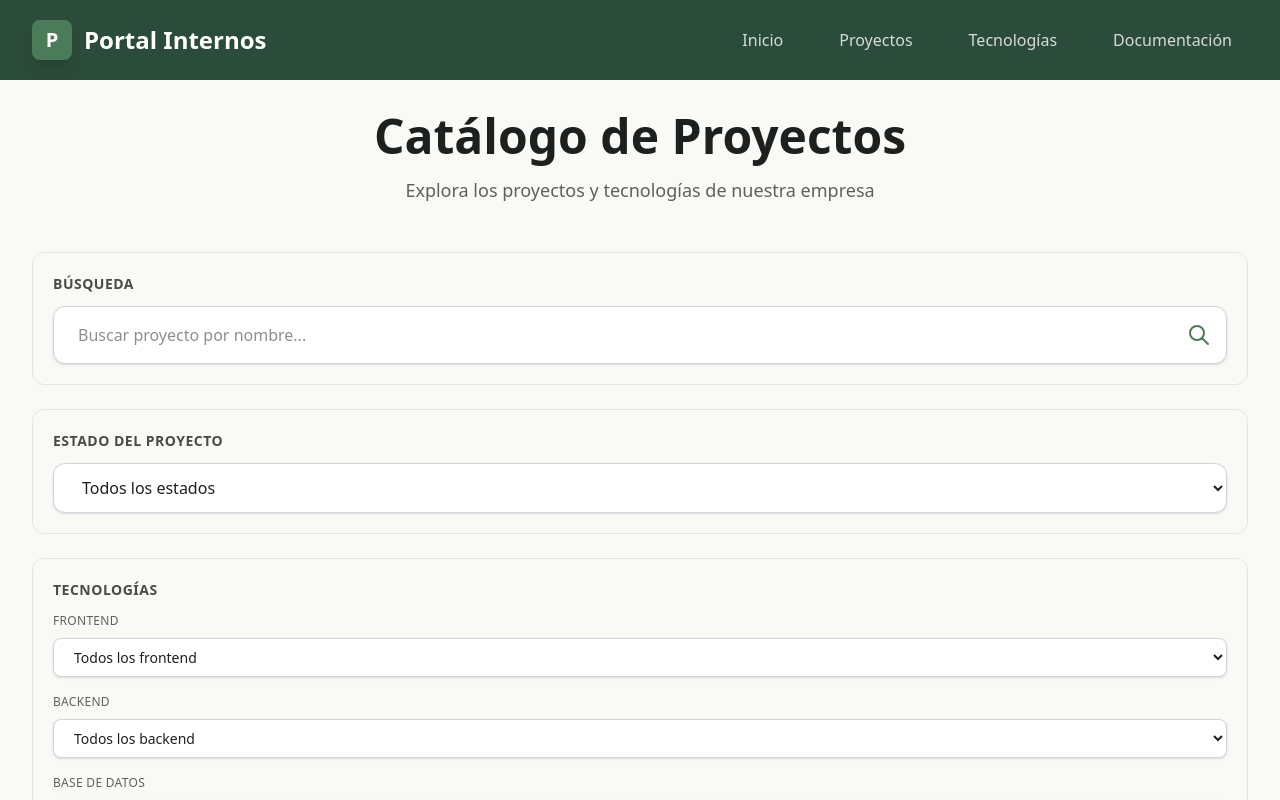
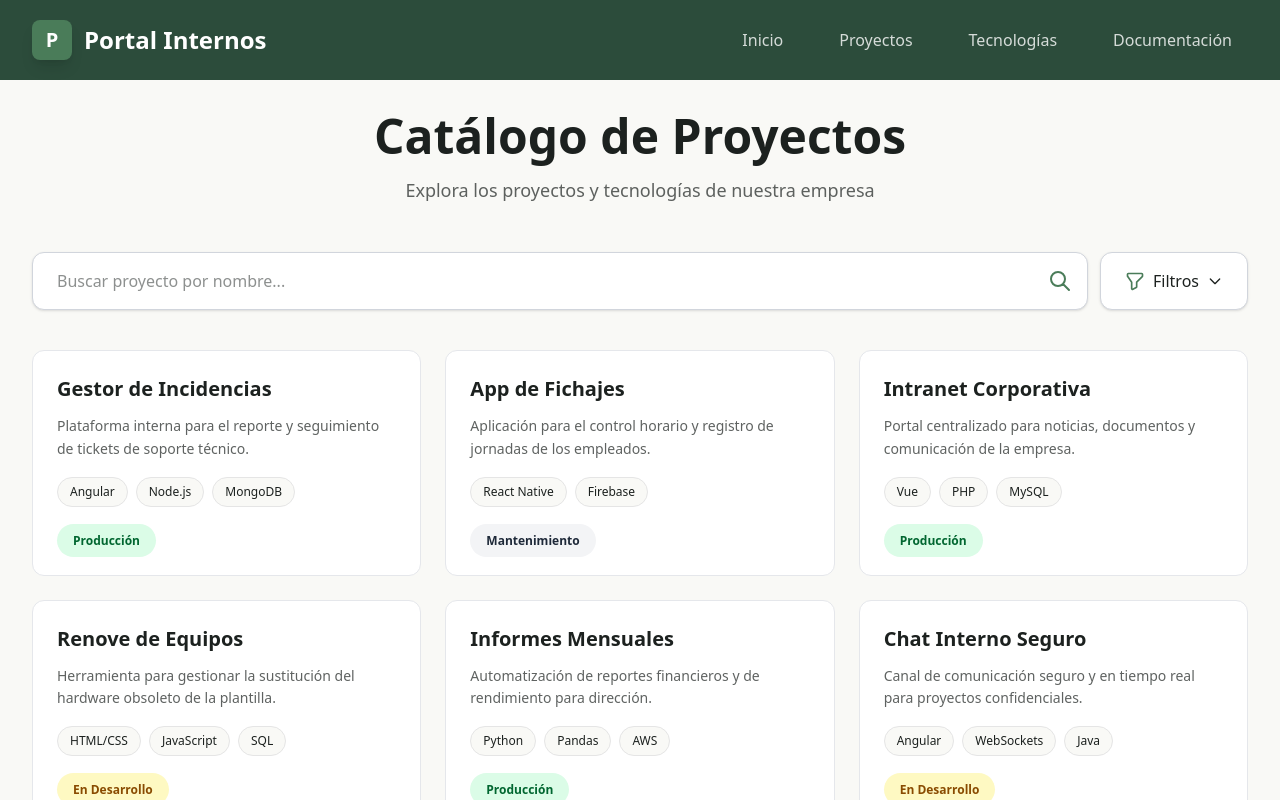
Before and after one commit to arturog99/portal-internos, an Angular app: page /proyectos in a window 1280 px wide. Shown: the top 800 px of the page. Built offline with nearby package versions, Linux system fonts and the light colour scheme.

Commit message:
feat: cards clicables con modal de detalles y filtros colapsables compactos

```diff
--- a/src/app/components/project-list/project-list.css
+++ b/src/app/components/project-list/project-list.css
@@ -39,3 +39,53 @@
   text-transform: uppercase;
   letter-spacing: 0.3px;
 }
+
+/* Modal de detalles del proyecto */
+.modal-overlay {
+  position: fixed;
+  inset: 0;
+  background-color: rgba(28, 33, 31, 0.5);
+  backdrop-filter: blur(4px);
+  display: flex;
+  align-items: center;
+  justify-content: center;
+  padding: 16px;
+  z-index: 50;
+  animation: overlay-in 0.2s ease;
+}
+
+.modal-content {
+  background-color: #fff;
+  border-radius: 16px;
+  padding: 28px;
+  width: 100%;
+  max-width: 520px;
+  max-height: 90vh;
+  overflow-y: auto;
+  box-shadow: 0 20px 50px rgba(28, 33, 31, 0.25);
+  animation: modal-in 0.25s ease;
+}
+
+.modal-close {
+  flex-shrink: 0;
+  color: #1C211F;
+  opacity: 0.5;
+  border-radius: 8px;
+  padding: 4px;
+  transition: all 0.2s ease;
+}
+
+.modal-close:hover {
+  opacity: 1;
+  background-color: #F9F9F6;
+}
+
+@keyframes overlay-in {
+  from { opacity: 0; }
+  to { opacity: 1; }
+}
+
+@keyframes modal-in {
+  from { opacity: 0; transform: translateY(16px) scale(0.98); }
+  to { opacity: 1; transform: translateY(0) scale(1); }
+}
--- a/src/app/components/project-list/project-list.html
+++ b/src/app/components/project-list/project-list.html
@@ -5,11 +5,10 @@
   <p class="text-lg" style="color: #1C211F; opacity: 0.7;">Explora los proyectos y tecnologías de nuestra empresa</p>
 </div>
 
-<div class="mb-10 space-y-6">
-  <!-- Grupo: Búsqueda -->
-  <div class="filter-group">
-    <h3 class="filter-group-title">Búsqueda</h3>
-    <div class="relative">
+<div class="mb-10">
+  <!-- Barra: búsqueda siempre visible + botón para desplegar filtros -->
+  <div class="flex flex-col sm:flex-row gap-3">
+    <div class="relative flex-1">
       <input
         type="text"
         [(ngModel)]="searchTerm"
@@ -23,14 +22,47 @@
         </svg>
       </div>
     </div>
+
+    <button
+      type="button"
+      (click)="toggleFilters()"
+      class="flex items-center justify-center gap-2 px-6 py-4 rounded-xl bg-white border shadow-sm transition-all duration-300 font-medium"
+      [class.border-gray-300]="!hasActiveFilters()"
+      style="color: #1C211F;"
+      [style.border-color]="hasActiveFilters() ? '#4A7C59' : ''"
+    >
+      <svg class="w-5 h-5" style="color: #4A7C59;" fill="none" stroke="currentColor" viewBox="0 0 24 24">
+        <path stroke-linecap="round" stroke-linejoin="round" stroke-width="2" d="M3 4a1 1 0 011-1h16a1 1 0 011 1v2a1 1 0 01-.293.707L14 13.414V19a1 1 0 01-.553.894l-4 2A1 1 0 018 21v-7.586L3.293 6.707A1 1 0 013 6V4z"/>
+      </svg>
+      <span>Filtros</span>
+      @if (hasActiveFilters()) {
+        <span class="w-2 h-2 rounded-full" style="background-color: #4A7C59;"></span>
+      }
+      <svg class="w-4 h-4 transition-transform duration-300" [class.rotate-180]="filtersExpanded()" fill="none" stroke="currentColor" viewBox="0 0 24 24">
+        <path stroke-linecap="round" stroke-linejoin="round" stroke-width="2" d="M19 9l-7 7-7-7"/>
+      </svg>
+    </button>
   </div>
 
-  <!-- Grupo: Estado del Proyecto -->
-  <div class="filter-group">
-    <h3 class="filter-group-title">Estado del Proyecto</h3>
+  <!-- Panel desplegable de filtros -->
+  @if (filtersExpanded()) {
+    <div class="filter-group mt-4">
+      <div class="flex items-center justify-between mb-4">
+        <h3 class="filter-group-title mb-0">Filtros avanzados</h3>
+        @if (hasActiveFilters()) {
+          <button type="button" (click)="clearFilters()" class="text-xs font-semibold underline" style="color: #4A7C59;">
+            Limpiar filtros
+          </button>
+        }
+      </div>
+
+      <!-- Filtros en grid: varios por fila para ahorrar espacio -->
+      <div class="grid grid-cols-1 sm:grid-cols-2 lg:grid-cols-3 gap-4">
+        <div class="tech-subgroup">
+          <label class="tech-subgroup-label">Estado</label>
           <select
             [(ngModel)]="selectedStatus"
-      class="w-full px-6 py-3 rounded-xl bg-white border border-gray-300 focus:outline-none focus:ring-2 focus:border-transparent shadow-sm transition-all duration-300 cursor-pointer"
+            class="w-full px-4 py-2 rounded-lg bg-white border border-gray-300 focus:outline-none focus:ring-2 focus:border-transparent shadow-sm transition-all duration-300 cursor-pointer text-sm"
             style="color: #1C211F; focus:ring-color: #4A7C59;"
           >
             <option value="">Todos los estados</option>
@@ -40,12 +72,6 @@
           </select>
         </div>
 
-  <!-- Grupo: Tecnologías -->
-  <div class="filter-group">
-    <h3 class="filter-group-title">Tecnologías</h3>
-
-    <div class="space-y-4">
-      <!-- Subgrupo: Frontend -->
         <div class="tech-subgroup">
           <label class="tech-subgroup-label">Frontend</label>
           <select
@@ -60,7 +86,6 @@
           </select>
         </div>
 
-      <!-- Subgrupo: Backend -->
         <div class="tech-subgroup">
           <label class="tech-subgroup-label">Backend</label>
           <select
@@ -75,7 +100,6 @@
           </select>
         </div>
 
-      <!-- Subgrupo: Base de Datos -->
         <div class="tech-subgroup">
           <label class="tech-subgroup-label">Base de Datos</label>
           <select
@@ -90,7 +114,6 @@
           </select>
         </div>
 
-      <!-- Subgrupo: Cloud/Infraestructura -->
         <div class="tech-subgroup">
           <label class="tech-subgroup-label">Cloud/Infraestructura</label>
           <select
@@ -106,13 +129,14 @@
         </div>
       </div>
     </div>
+  }
 </div>
 
 <div class="grid grid-cols-1 md:grid-cols-2 lg:grid-cols-3 gap-6">
 
   @for (proyecto of filteredProjects(); track proyecto.id) {
 
-    <div class="group bg-white rounded-xl p-6 border border-gray-200 hover:shadow-xl transition-all duration-300">
+    <div (click)="openProject(proyecto)" class="group bg-white rounded-xl p-6 border border-gray-200 hover:shadow-xl hover:-translate-y-1 transition-all duration-300 cursor-pointer">
       <h3 class="text-xl font-bold mb-3 transition-colors duration-300" style="color: #1C211F;">{{ proyecto.name }}</h3>
       <p class="mt-2 text-sm leading-relaxed" style="color: #1C211F; opacity: 0.7;">{{ proyecto.description }}</p>
 
@@ -146,3 +170,56 @@
   }
 
 </div>
+
+<!-- Modal de detalles del proyecto -->
+@if (selectedProject(); as proyecto) {
+  <div class="modal-overlay" (click)="closeProject()">
+    <div class="modal-content" (click)="$event.stopPropagation()">
+      <!-- Cabecera -->
+      <div class="flex items-start justify-between gap-4 mb-5">
+        <h2 class="text-2xl font-bold" style="color: #1C211F;">{{ proyecto.name }}</h2>
+        <button type="button" (click)="closeProject()" class="modal-close" aria-label="Cerrar">
+          <svg class="w-6 h-6" fill="none" stroke="currentColor" viewBox="0 0 24 24">
+            <path stroke-linecap="round" stroke-linejoin="round" stroke-width="2" d="M6 18L18 6M6 6l12 12"/>
+          </svg>
+        </button>
+      </div>
+
+      <!-- Descripción -->
+      <p class="text-sm leading-relaxed mb-6" style="color: #1C211F; opacity: 0.75;">{{ proyecto.description }}</p>
+
+      <!-- Tecnologías -->
+      <div class="mb-6">
+        <h3 class="filter-group-title mb-3">Tecnologías</h3>
+        <div class="flex flex-wrap gap-2">
+          @for (tag of proyecto.tags; track tag) {
+            <span class="text-xs px-3 py-1.5 rounded-full border" style="background-color: #F9F9F6; color: #1C211F; border-color: #E5E5E5;">{{ tag }}</span>
+          }
+        </div>
+      </div>
+
+      <!-- Editar estado -->
+      <div>
+        <h3 class="filter-group-title mb-3">Estado del proyecto</h3>
+        <div class="flex flex-wrap gap-2">
+          @for (status of statuses; track status) {
+            <button
+              type="button"
+              (click)="updateStatus(status)"
+              class="text-xs font-semibold px-4 py-2 rounded-full border transition-all duration-200"
+              [ngClass]="{
+                'bg-green-100 text-green-800 border-green-300': status === 'Producción' && proyecto.status === status,
+                'bg-yellow-100 text-yellow-800 border-yellow-300': status === 'En Desarrollo' && proyecto.status === status,
+                'bg-gray-200 text-gray-800 border-gray-400': status === 'Mantenimiento' && proyecto.status === status,
+                'bg-white border-gray-300': proyecto.status !== status
+              }"
+              [style.color]="proyecto.status !== status ? '#1C211F' : ''"
+            >
+              {{ status }}
+            </button>
+          }
+        </div>
+      </div>
+    </div>
+  </div>
+}
--- a/src/app/components/project-list/project-list.ts
+++ b/src/app/components/project-list/project-list.ts
@@ -25,6 +25,12 @@ export class ProjectListComponent implements OnInit {
   selectedBackendTag = signal<string>('');   // Tecnología backend seleccionada
   selectedDatabaseTag = signal<string>('');  // Tecnología base de datos seleccionada
   selectedCloudTag = signal<string>('');     // Tecnología cloud/infraestructura seleccionada
+
+  filtersExpanded = signal(false);           // Controla si el panel de filtros está desplegado
+  selectedProject = signal<Project | null>(null);  // Proyecto seleccionado para ver detalles
+
+  // Estados posibles de un proyecto (para el selector del modal)
+  statuses: Project['status'][] = ['Producción', 'En Desarrollo', 'Mantenimiento'];
 
   // Categorías de tecnologías
   frontendTechs = ['Angular', 'React', 'Vue', 'React Native', 'HTML/CSS', 'JavaScript', 'TypeScript', 'Tailwind'];
@@ -86,6 +92,48 @@ export class ProjectListComponent implements OnInit {
     });
   });
 
+  // Alterna la visibilidad del panel de filtros
+  toggleFilters() {
+    this.filtersExpanded.update(value => !value);
+  }
+
+  // Indica si hay algún filtro activo
+  hasActiveFilters = computed(() =>
+    !!this.searchTerm() || !!this.selectedStatus() || !!this.selectedFrontendTag() ||
+    !!this.selectedBackendTag() || !!this.selectedDatabaseTag() || !!this.selectedCloudTag()
+  );
+
+  // Limpia todos los filtros
+  clearFilters() {
+    this.searchTerm.set('');
+    this.selectedStatus.set('');
+    this.selectedFrontendTag.set('');
+    this.selectedBackendTag.set('');
+    this.selectedDatabaseTag.set('');
+    this.selectedCloudTag.set('');
+  }
+
+  // Abre el modal de detalles con el proyecto seleccionado
+  openProject(proyecto: Project) {
+    this.selectedProject.set(proyecto);
+  }
+
+  // Cierra el modal de detalles
+  closeProject() {
+    this.selectedProject.set(null);
+  }
+
+  // Actualiza el estado del proyecto seleccionado (en memoria)
+  updateStatus(status: Project['status']) {
+    const selected = this.selectedProject();
+    if (!selected) return;
+
+    this.projects.update(projects =>
+      projects.map(p => p.id === selected.id ? { ...p, status } : p)
+    );
+    this.selectedProject.set({ ...selected, status });
+  }
+
   // Al inicializar el componente, cargar los proyectos desde el servicio
   ngOnInit() {
     this.projectService.getProjects().subscribe({
```
Lines whose indentation alone changed are shown as unchanged.
